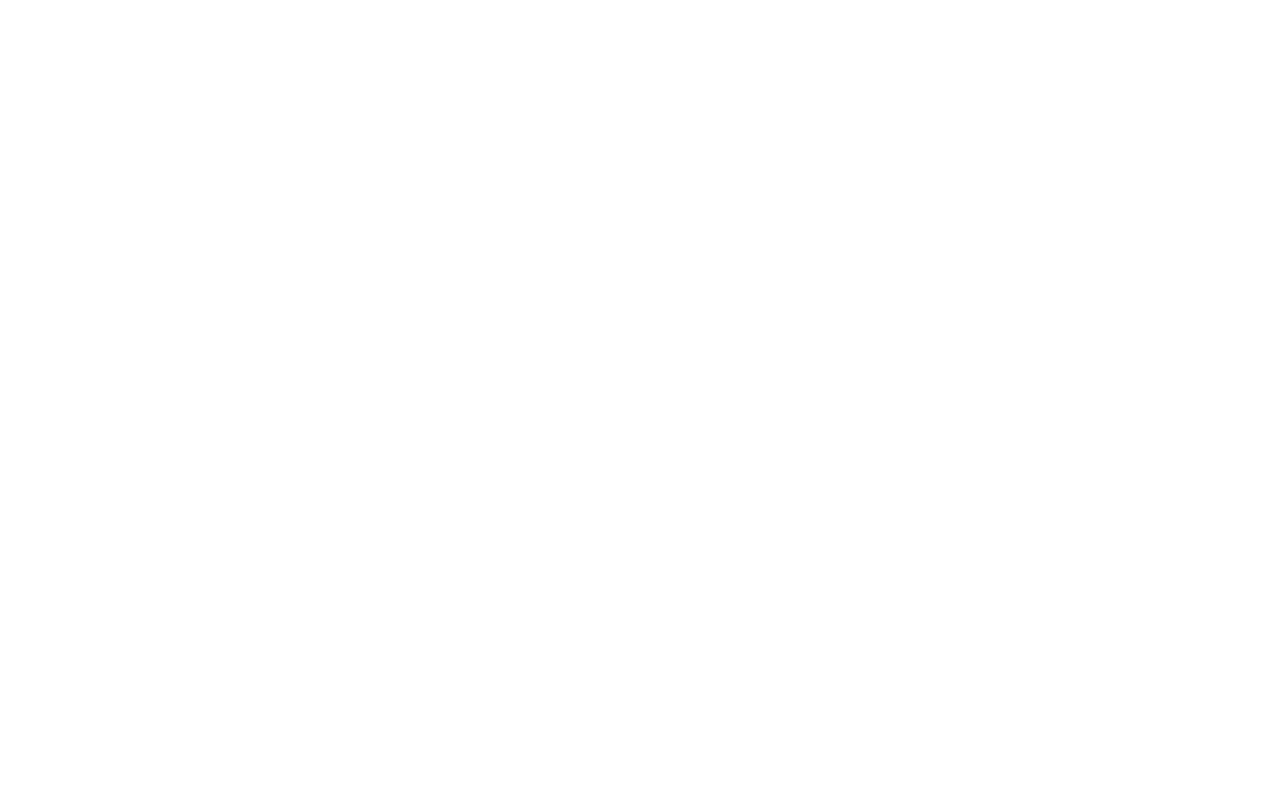
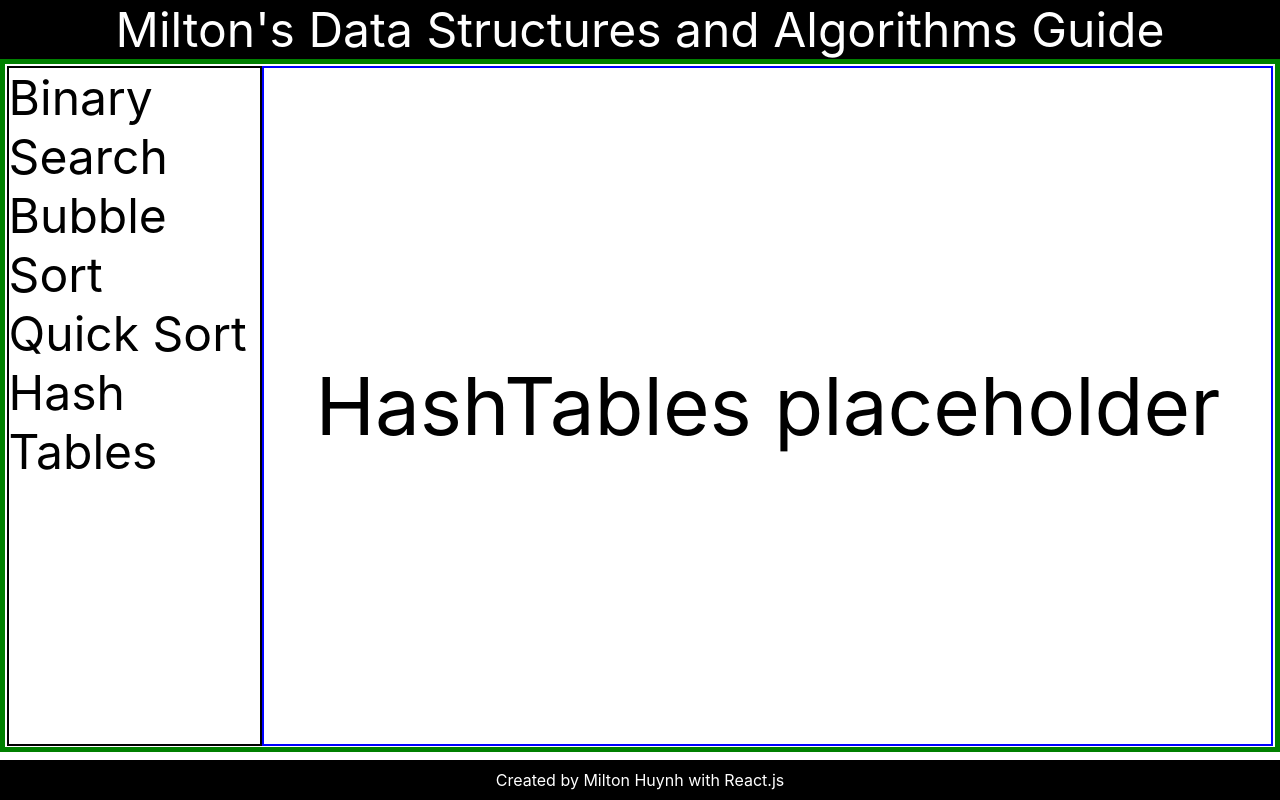
Before and after one commit to miltonhuynh/DSA-guide, a React (Create React App) app in the folder app/: page /DSA-guide/HashTables in a window 1280 px wide. Before the commit this address had no page. Built offline with nearby package versions, Linux system fonts and the light colour scheme.

Commit message:
Added hash tables page

```diff
--- a/app/src/Components/Nav.js
+++ b/app/src/Components/Nav.js
@@ -8,6 +8,8 @@
     <div id="Navigator">
       <div onClick={() => navigate("BinarySearch")}>Binary Search</div>
       <div onClick={() => navigate("BubbleSort")}>Bubble Sort</div>
+      <div onClick={() => navigate("QuickSort")}>Quick Sort</div>
+      <div onClick={() => navigate("HashTables")}>Hash Tables</div>
     </div>
   )
 }
--- /dev/null
+++ b/app/src/Concepts/HashTables.js
@@ -0,0 +1,7 @@
+import React from 'react'
+
+export default function HashTables() {
+  return (
+    <div>HashTables placeholder</div>
+  )
+}
--- /dev/null
+++ b/app/src/Concepts/QuickSort.js
@@ -0,0 +1,7 @@
+import React from 'react'
+
+export default function QuickSort() {
+  return (
+    <div>QuickSort placeholder</div>
+  )
+}
--- a/app/src/index.js
+++ b/app/src/index.js
@@ -6,6 +6,8 @@
 import BinarySearch from './Concepts/BinarySearch';
 import Home from './Components/Home';
 import BubbleSort from './Concepts/BubbleSort';
+import QuickSort from './Concepts/QuickSort';
+import HashTables from './Concepts/HashTables';
 
 const root = ReactDOM.createRoot(document.getElementById('root'));
 root.render(
@@ -15,6 +17,8 @@
         <Route index element={<Home />} />
         <Route path="/DSA-guide/BinarySearch" element={<BinarySearch />} />
         <Route path="/DSA-guide/BubbleSort" element={<BubbleSort />} />
+        <Route path="/DSA-guide/QuickSort" element={<QuickSort />} />
+        <Route path="/DSA-guide/HashTables" element={<HashTables />} />
       </Route>
     </Routes>
   </BrowserRouter>
```
